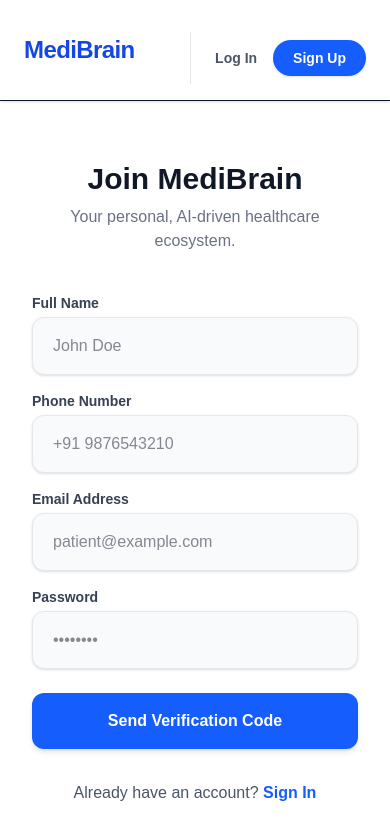
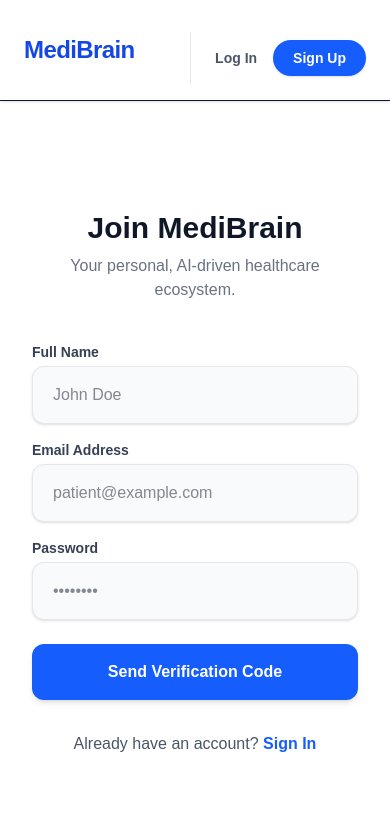
Before and after one commit to shishir-21/SehatSathi, a Next.js app in the folder sehatsathi-frontend/: page /signup in a window 390 px wide. Shown: the top 840 px of the page. Built offline with nearby package versions, Linux system fonts and the light colour scheme; no server answers.

Commit message:
feat(frontend): remove phone number from signup form

```diff
--- a/sehatsathi-frontend/app/signup/page.tsx
+++ b/sehatsathi-frontend/app/signup/page.tsx
@@ -6,7 +6,7 @@ import { useRouter } from "next/navigation";
 import Link from "next/link";
 
 export default function SignupPage() {
-  const [form, setForm] = useState({ name: "", email: "", phone: "", password: "", otp: "" });
+  const [form, setForm] = useState({ name: "", email: "", password: "", otp: "" });
   const [loading, setLoading] = useState(false);
   const [resendLoading, setResendLoading] = useState(false);
   const [step, setStep] = useState<1 | 2>(1);
@@ -14,7 +14,7 @@ export default function SignupPage() {
 
   async function handleSendOTP(e: React.FormEvent) {
     e.preventDefault();
-    if (!form.name || !form.email || !form.password || !form.phone) return alert("Fill all fields");
+    if (!form.name || !form.email || !form.password) return alert("Fill all fields");
 
     try {
       setLoading(true);
@@ -81,16 +81,7 @@ export default function SignupPage() {
                   />
                 </div>
 
-                <div>
-                  <label className="block text-sm font-bold text-gray-700 mb-1">Phone Number</label>
-                  <input
-                    type="tel"
-                    required
-                    className="w-full px-5 py-4 rounded-xl bg-gray-50 border border-gray-200 text-gray-900 focus:outline-none focus:ring-2 focus:ring-blue-500 transition shadow-sm"
-                    placeholder="+91 9876543210"
-                    onChange={(e) => setForm({ ...form, phone: e.target.value })}
-                  />
-                </div>
+
 
                 <div>
                   <label className="block text-sm font-bold text-gray-700 mb-1">Email Address</label>
```
